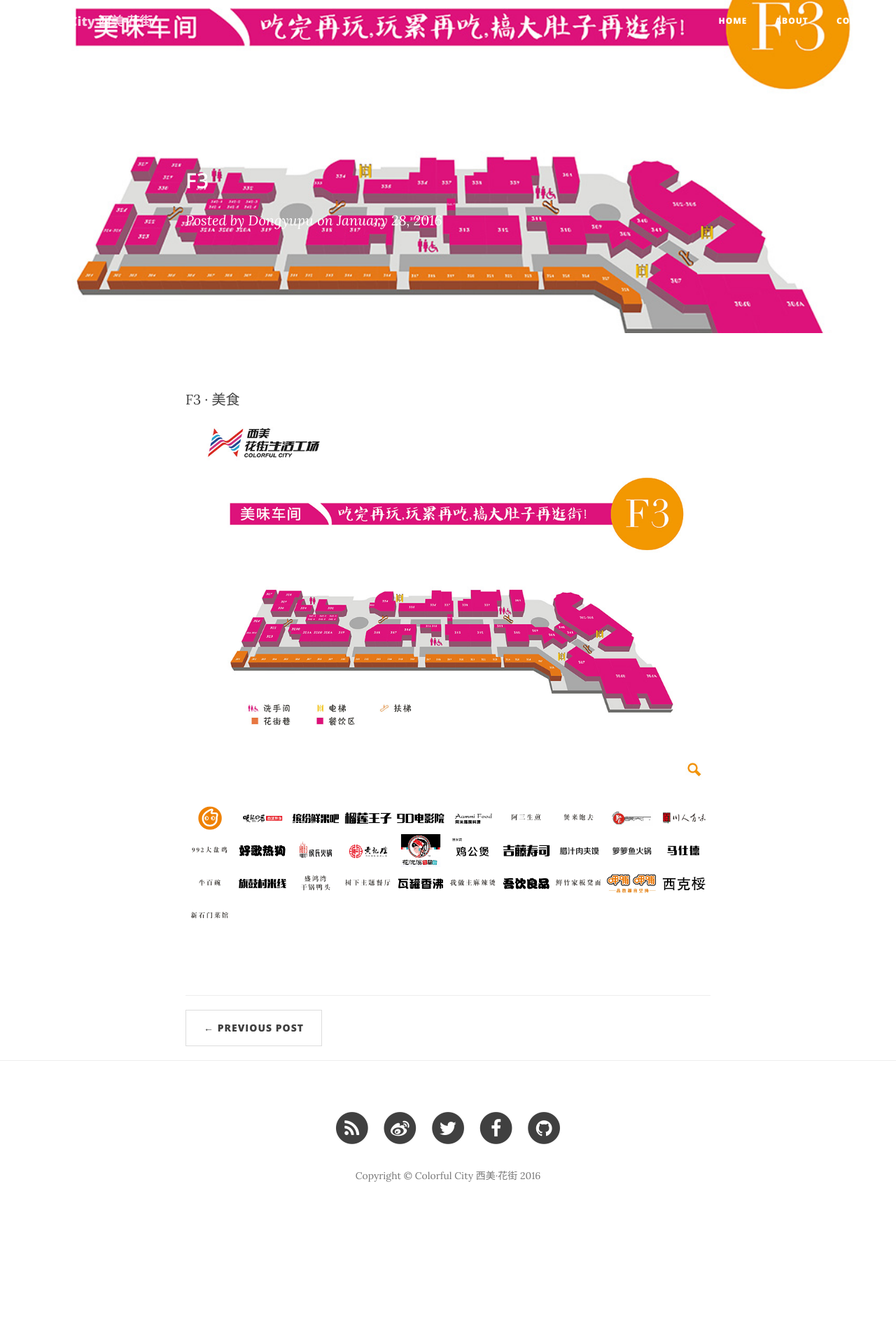
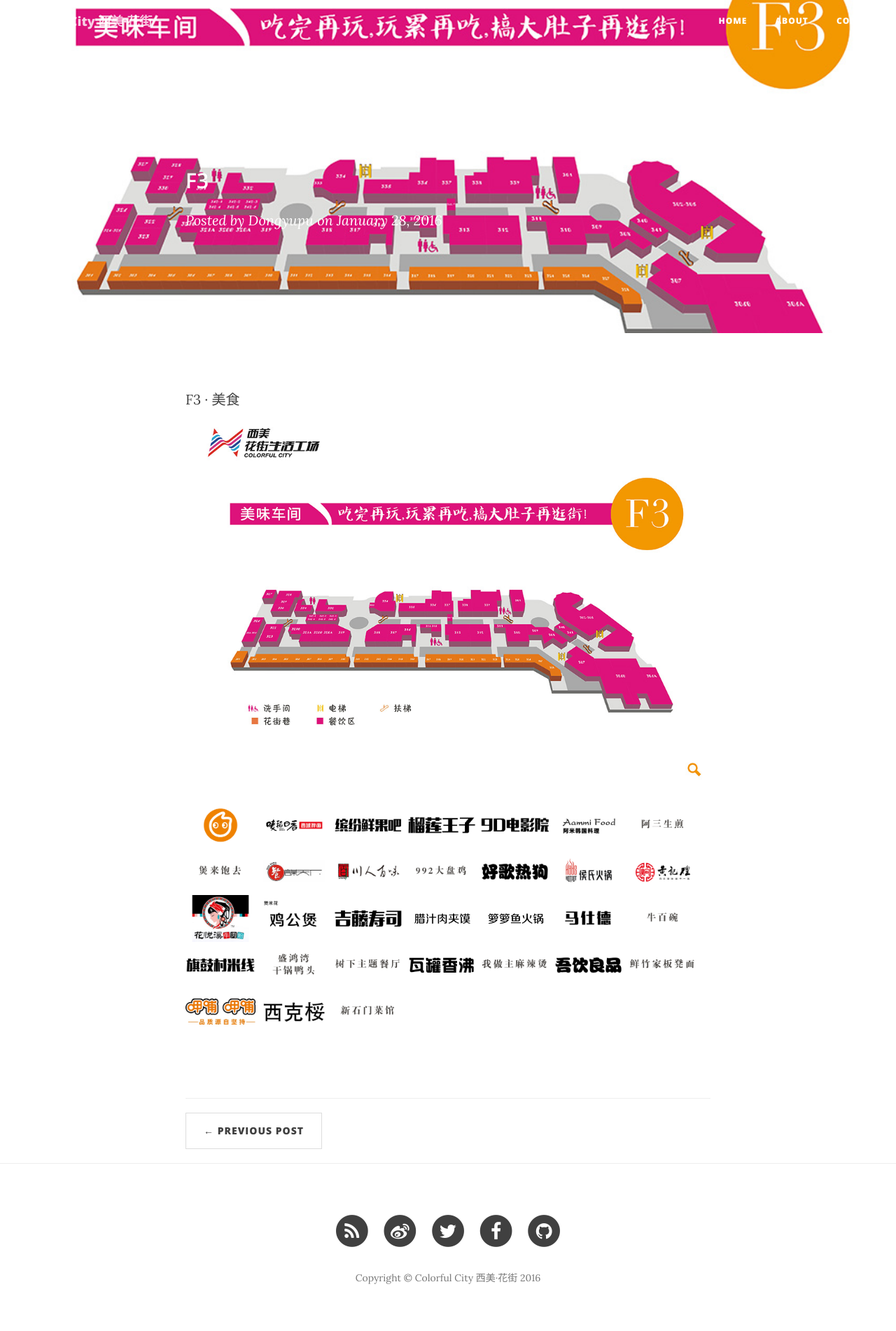
Before and after one commit to dongyupu/colorfulcity, a Jekyll site: the page built from _posts/2016-01-28-F3.markdown, in a window 1280 px wide. Shown: the whole page at 70% size. Built offline with Jekyll 4.4.1, drawn with Linux system fonts in a browser that asks for light colours; nearby versions of some CDN libraries; comment, search, counter and statistics services are not loaded; before the commit the page ends 1756 px from its top, so only the background shows below that.

Commit message:
Update 2016-01-28-F3.markdown

```diff
--- a/_posts/2016-01-28-F3.markdown
+++ b/_posts/2016-01-28-F3.markdown
@@ -15,7 +15,7 @@
 	{% for image in site.static_files %}
 		{% if image.path contains 'img/colorfulcity/floor/F3/stores' %}
 			{% if image.extname == '.jpg' %}
-				<img style="height: 100%; width: 70px; display:inline;" src="{{ site.baseurl }}{{ image.path }}" />
+				<img style="height: 100%; width: 100px; display:inline;" src="{{ site.baseurl }}{{ image.path }}" />
 			{% endif %}
 		{% endif %}
 	{% endfor %}
```
